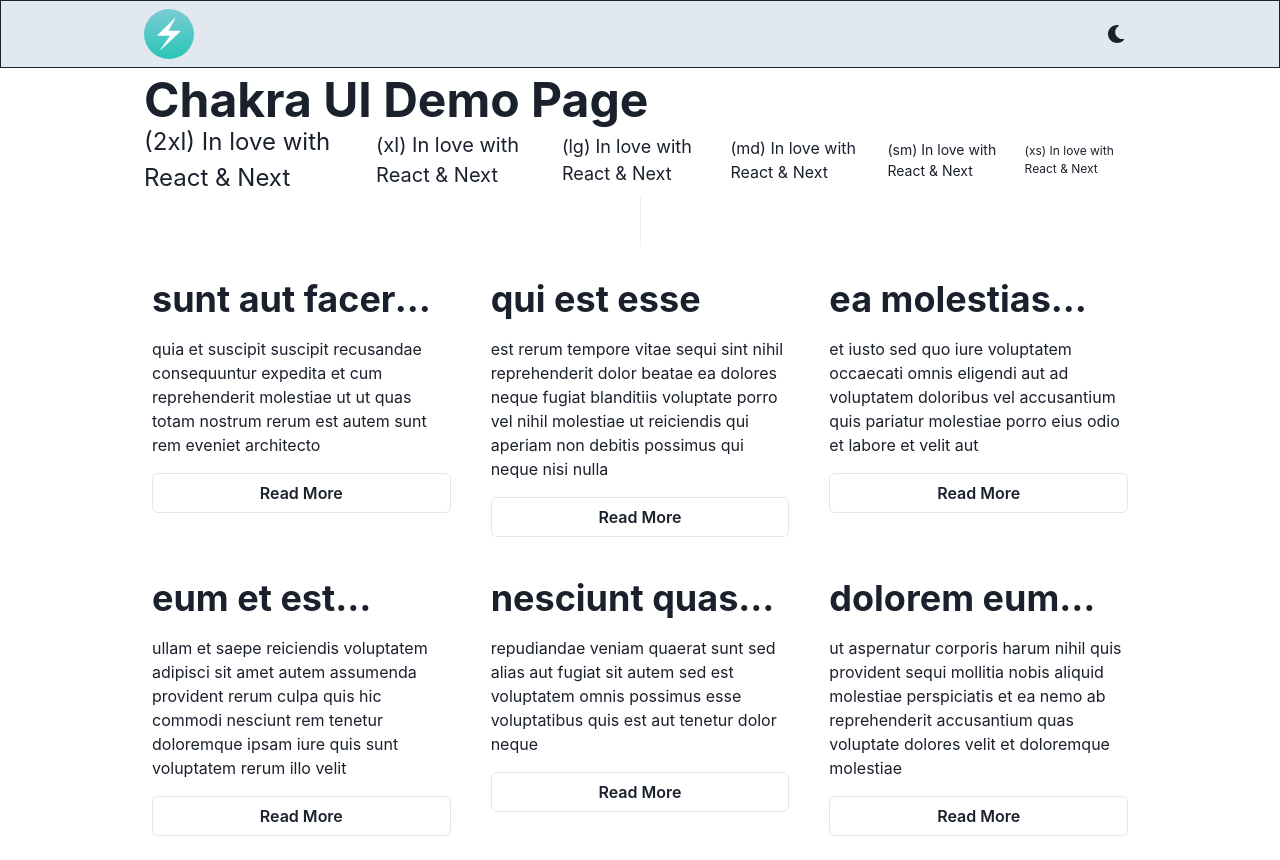
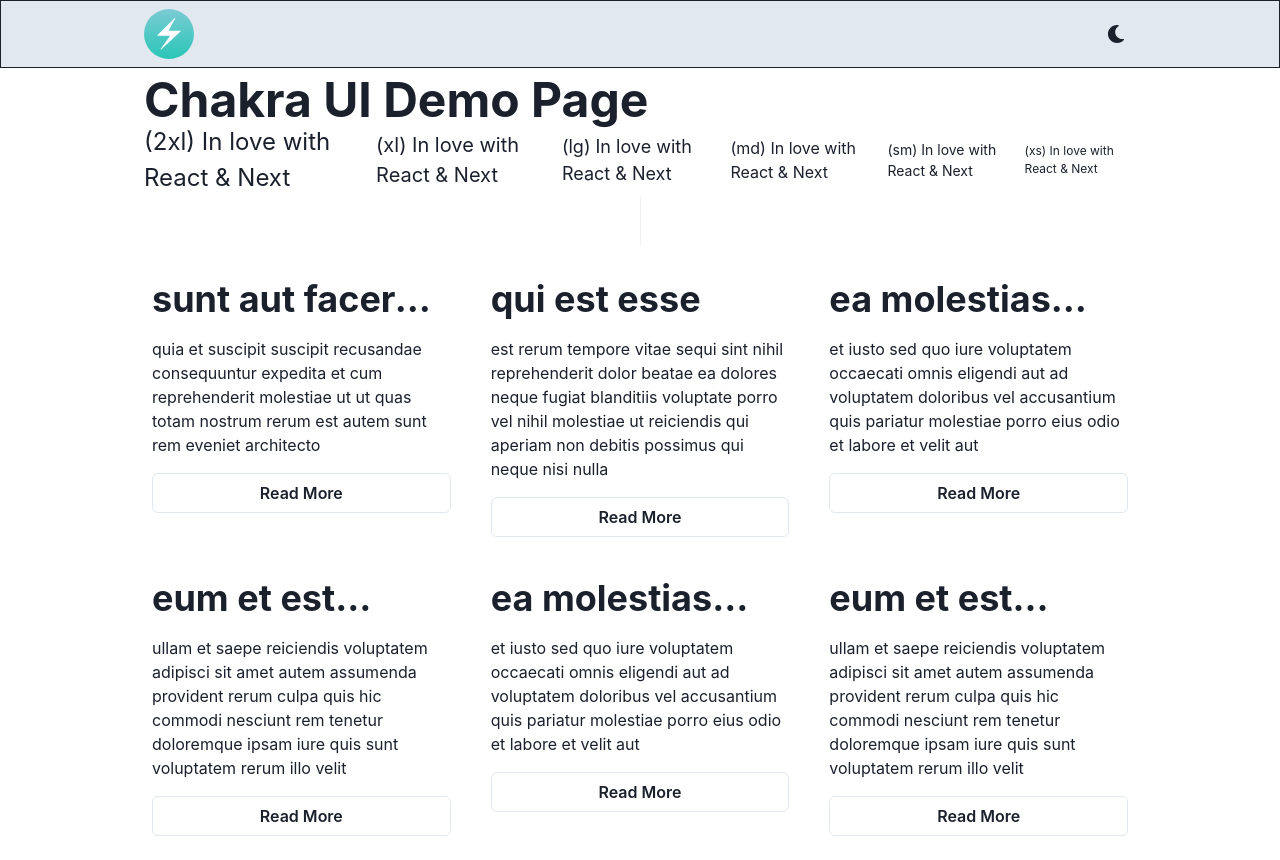
Before and after one commit to rasul-surname/skill-boosting-app, a React (Create React App) app: page / in a window 1280 px wide. Built offline with nearby package versions, Linux system fonts and the light colour scheme.

Commit message:
передал список постов через recoil

```diff
--- a/package.json
+++ b/package.json
@@ -14,6 +14,7 @@
     "react-dom": "^18.2.0",
     "react-icons": "^3.11.0",
     "react-scripts": "5.0.1",
+    "recoil": "^0.7.4",
     "web-vitals": "^0.2.4"
   },
   "scripts": {
--- a/src/App.js
+++ b/src/App.js
@@ -1,4 +1,6 @@
 import React from 'react';
+import { useRecoilValue } from 'recoil';
+import { ListEmployeesState } from './state/atoms';
 
 import {ChakraProvider, Container, theme} from '@chakra-ui/react';
 
@@ -7,51 +9,14 @@
 import CardList from "./components/CardList/CardList";
 
 function App() {
-    const cards = [
-        {
-            "userId": 1,
-            "id": 1,
-            "title": "sunt aut facere repellat provident occaecati excepturi optio reprehenderit",
-            "body": "quia et suscipit\nsuscipit recusandae consequuntur expedita et cum\nreprehenderit molestiae ut ut quas totam\nnostrum rerum est autem sunt rem eveniet architecto"
-        },
-        {
-            "userId": 1,
-            "id": 2,
-            "title": "qui est esse",
-            "body": "est rerum tempore vitae\nsequi sint nihil reprehenderit dolor beatae ea dolores neque\nfugiat blanditiis voluptate porro vel nihil molestiae ut reiciendis\nqui aperiam non debitis possimus qui neque nisi nulla"
-        },
-        {
-            "userId": 1,
-            "id": 3,
-            "title": "ea molestias quasi exercitationem repellat qui ipsa sit aut",
-            "body": "et iusto sed quo iure\nvoluptatem occaecati omnis eligendi aut ad\nvoluptatem doloribus vel accusantium quis pariatur\nmolestiae porro eius odio et labore et velit aut"
-        },
-        {
-            "userId": 1,
-            "id": 4,
-            "title": "eum et est occaecati",
-            "body": "ullam et saepe reiciendis voluptatem adipisci\nsit amet autem assumenda provident rerum culpa\nquis hic commodi nesciunt rem tenetur doloremque ipsam iure\nquis sunt voluptatem rerum illo velit"
-        },
-        {
-            "userId": 1,
-            "id": 5,
-            "title": "nesciunt quas odio",
-            "body": "repudiandae veniam quaerat sunt sed\nalias aut fugiat sit autem sed est\nvoluptatem omnis possimus esse voluptatibus quis\nest aut tenetur dolor neque"
-        },
-        {
-            "userId": 1,
-            "id": 6,
-            "title": "dolorem eum magni eos aperiam quia",
-            "body": "ut aspernatur corporis harum nihil quis provident sequi\nmollitia nobis aliquid molestiae\nperspiciatis et ea nemo ab reprehenderit accusantium quas\nvoluptate dolores velit et doloremque molestiae"
-        },
-    ];
+    const ListEmployees = useRecoilValue(ListEmployeesState);
 
     return (
         <ChakraProvider theme={theme}>
             <Header/>
             <Container maxW="container.lg">
                 <TestComponent />
-                <CardList cards={cards}/>
+                <CardList cards={ListEmployees}/>
             </Container>
         </ChakraProvider>
     );
--- a/src/index.js
+++ b/src/index.js
@@ -1,18 +1,21 @@
-import { ColorModeScript } from '@chakra-ui/react';
-import React, { StrictMode } from 'react';
+import {ColorModeScript} from '@chakra-ui/react';
+import React, {StrictMode} from 'react';
 import * as ReactDOM from 'react-dom/client';
 import App from './App';
 import reportWebVitals from './reportWebVitals';
 import * as serviceWorker from './serviceWorker';
+import {RecoilRoot} from "recoil";
 
 const container = document.getElementById('root');
 const root = ReactDOM.createRoot(container);
 
 root.render(
-  <StrictMode>
-    <ColorModeScript />
-    <App />
-  </StrictMode>
+    <StrictMode>
+        <ColorModeScript/>
+        <RecoilRoot>
+            <App/>
+        </RecoilRoot>
+    </StrictMode>
 );
 
 // If you want your app to work offline and load faster, you can change
--- /dev/null
+++ b/src/state/atoms.js
@@ -0,0 +1,44 @@
+import { atom } from 'recoil';
+
+export const ListEmployeesState = atom({
+    key: 'ListEmployeesState',
+    default: [
+        {
+            userId: 1,
+            id: 1,
+            title:
+                'sunt aut facere repellat provident occaecati excepturi optio reprehenderit',
+            body: 'quia et suscipit\nsuscipit recusandae consequuntur expedita et cum\nreprehenderit molestiae ut ut quas totam\nnostrum rerum est autem sunt rem eveniet architecto',
+        },
+        {
+            userId: 1,
+            id: 2,
+            title: 'qui est esse',
+            body: 'est rerum tempore vitae\nsequi sint nihil reprehenderit dolor beatae ea dolores neque\nfugiat blanditiis voluptate porro vel nihil molestiae ut reiciendis\nqui aperiam non debitis possimus qui neque nisi nulla',
+        },
+        {
+            userId: 1,
+            id: 3,
+            title: 'ea molestias quasi exercitationem repellat qui ipsa sit aut',
+            body: 'et iusto sed quo iure\nvoluptatem occaecati omnis eligendi aut ad\nvoluptatem doloribus vel accusantium quis pariatur\nmolestiae porro eius odio et labore et velit aut',
+        },
+        {
+            userId: 1,
+            id: 4,
+            title: 'eum et est occaecati',
+            body: 'ullam et saepe reiciendis voluptatem adipisci\nsit amet autem assumenda provident rerum culpa\nquis hic commodi nesciunt rem tenetur doloremque ipsam iure\nquis sunt voluptatem rerum illo velit',
+        },
+        {
+            userId: 1,
+            id: 5,
+            title: 'ea molestias quasi exercitationem repellat qui ipsa sit aut',
+            body: 'et iusto sed quo iure\nvoluptatem occaecati omnis eligendi aut ad\nvoluptatem doloribus vel accusantium quis pariatur\nmolestiae porro eius odio et labore et velit aut',
+        },
+        {
+            userId: 1,
+            id: 6,
+            title: 'eum et est occaecati',
+            body: 'ullam et saepe reiciendis voluptatem adipisci\nsit amet autem assumenda provident rerum culpa\nquis hic commodi nesciunt rem tenetur doloremque ipsam iure\nquis sunt voluptatem rerum illo velit',
+        },
+    ],
+});
--- /dev/null
+++ b/src/state/index.js
@@ -0,0 +1,2 @@
+// экспортирую все файлы в папке state
+export * from './atoms';
```
Also changed, not shown: 1 other file (tests, documents, lock files or other folders).
